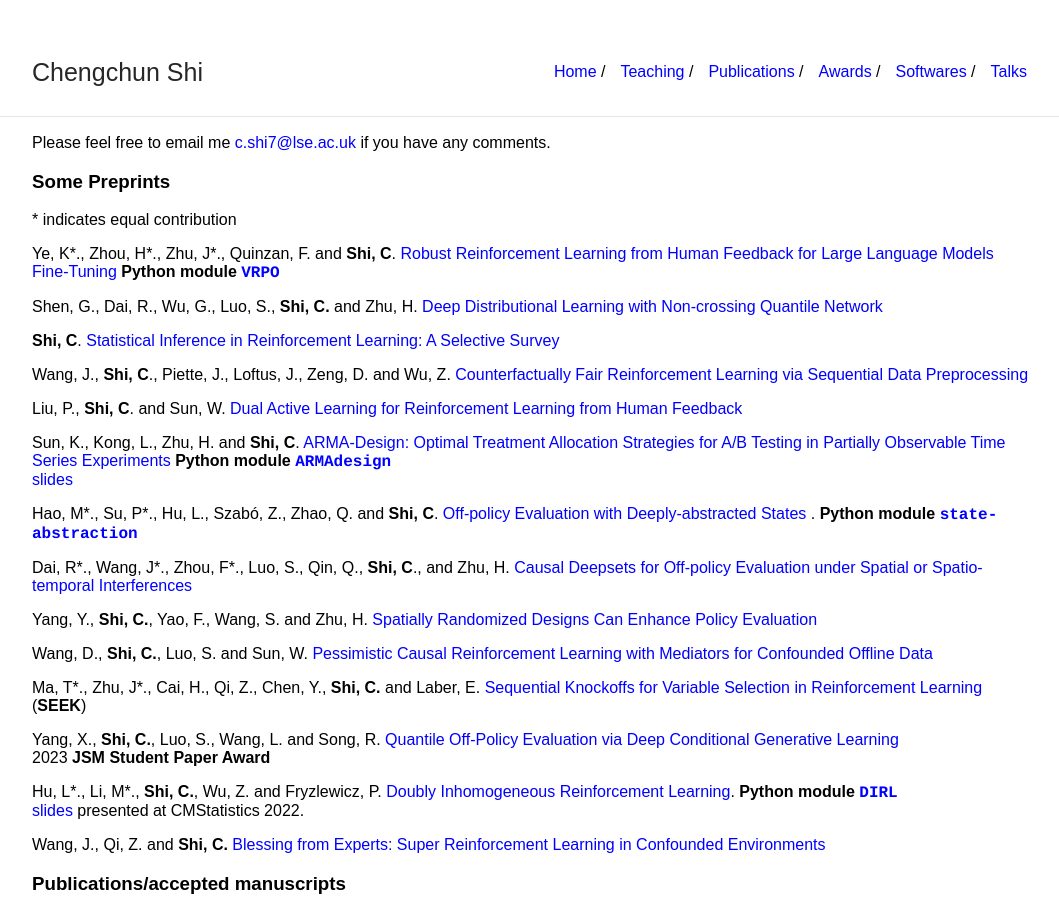
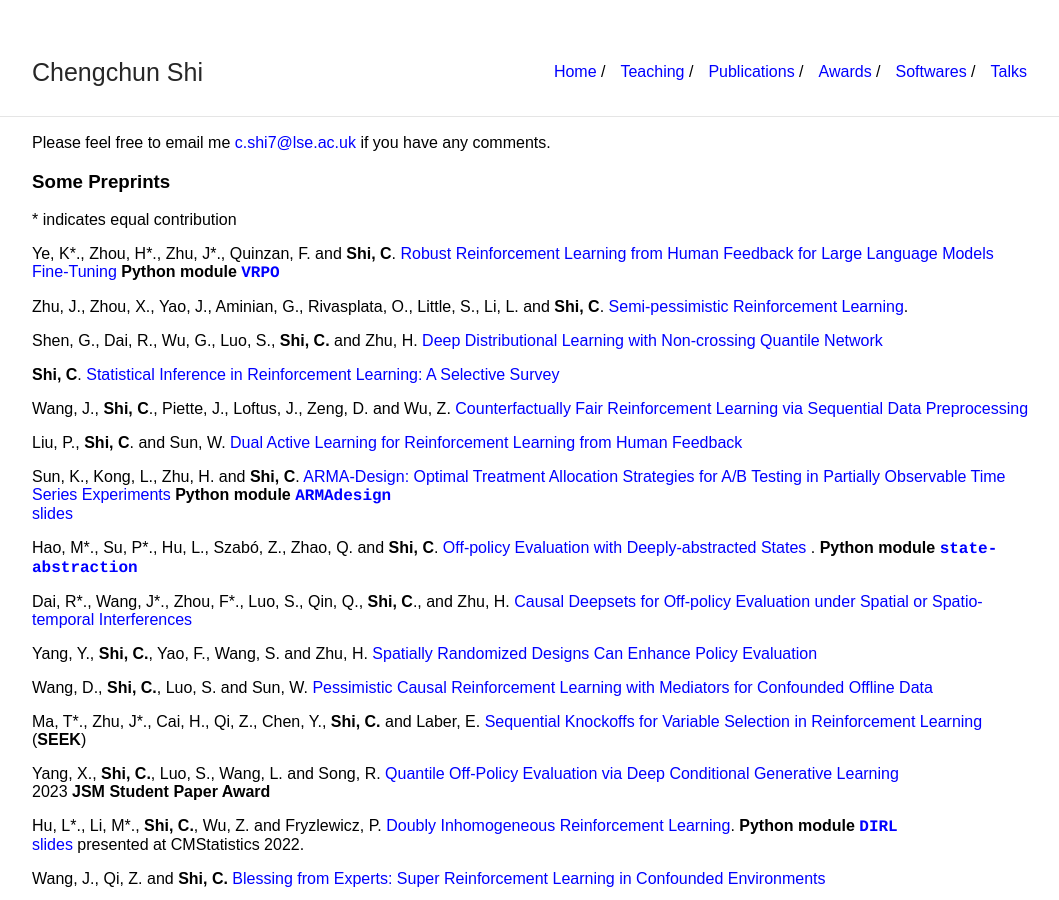
Before and after one commit to callmespring/callmespring.github.io, a Jekyll site: the page built from publication.md, in a window 1280 px wide and 900 px high. Shown: the whole window, without its empty margins (108-1167 px from the left). Built offline with Jekyll 4.4.1, drawn with Linux system fonts in a browser that asks for light colours.

Commit message:
Update publication.md

```diff
--- a/publication.md
+++ b/publication.md
@@ -12,6 +12,8 @@ Please feel free to email me <c.shi7@lse.ac.uk> if you have any comments.
 \* indicates equal contribution
 
 Ye, K\*., Zhou, H\*., Zhu, J\*., Quinzan, F. and **Shi, C**. [Robust Reinforcement Learning from Human Feedback for Large Language Models Fine-Tuning](https://arxiv.org/pdf/2504.03784) **Python module**  [<span style="font-family:courier;">**VRPO**</span>](https://github.com/VRPO/VRPO)
+
+Zhu, J., Zhou, X., Yao, J., Aminian, G., Rivasplata, O., Little, S., Li, L. and **Shi, C**. [Semi-pessimistic Reinforcement Learning](https://arxiv.org/pdf/2505.19002).
 
 Shen, G., Dai, R., Wu, G., Luo, S., **Shi, C.** and Zhu, H. [Deep Distributional Learning with Non-crossing Quantile Network](https://arxiv.org/pdf/2504.08215)
 
```
